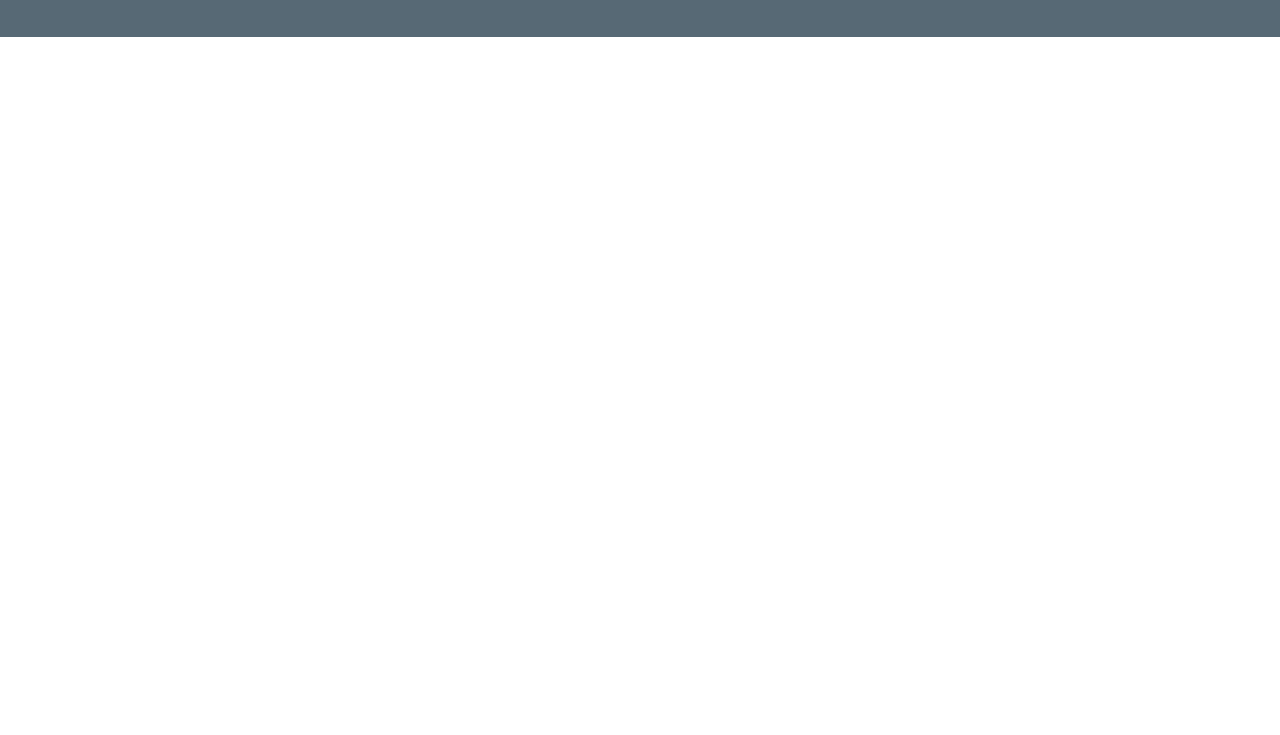
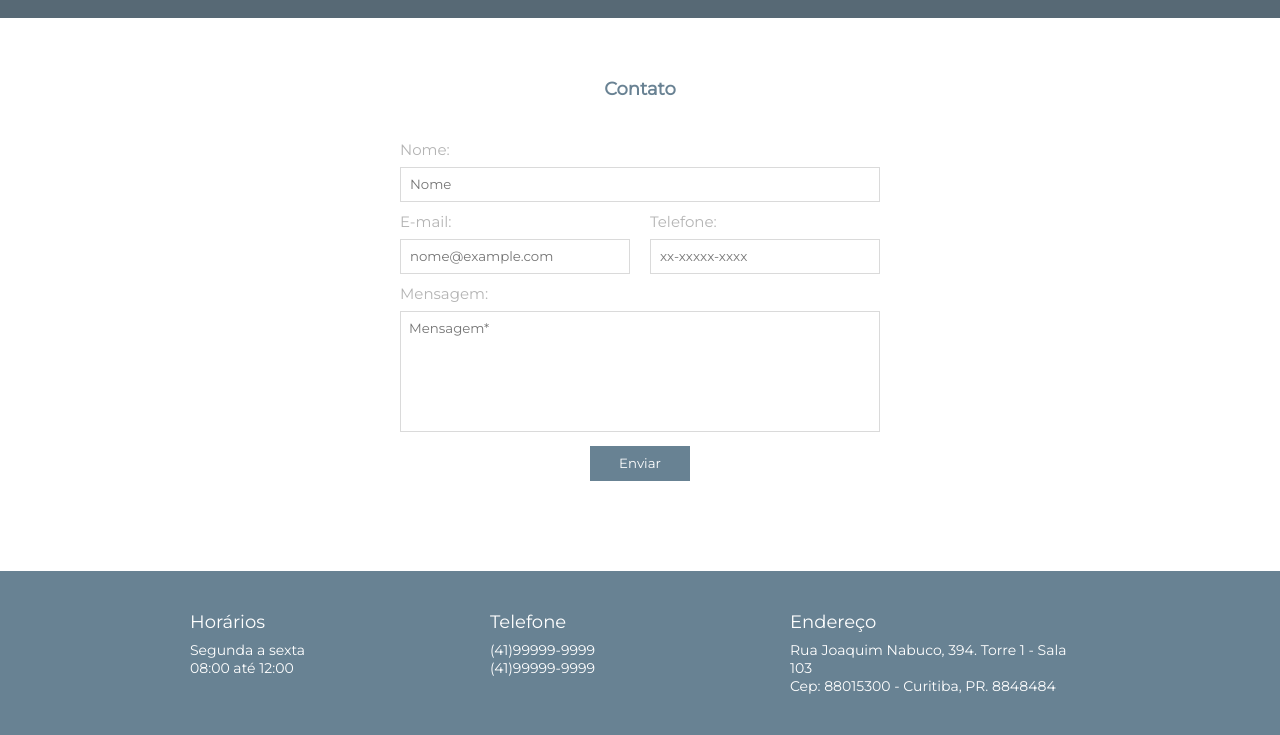
Before and after one commit to jeancrus/Projeto-front-end, a plain HTML site: page index.html in a window 1280 px wide. Shown: the part 2735-3470 px from the top of the page. Before the commit the page ends 2772 px from the top, so only its background shows below. Drawn offline with Linux system fonts and the light colour scheme.

Commit message:
Fim de footer

```diff
--- a/css/style.css
+++ b/css/style.css
@@ -252,6 +252,7 @@ section.tratamentos .tratamento-container {
 section.tratamentos .tratamento-single {
   width: 100%;
   padding: 20px;
+  text-align: center;
   /*
   background-image: url();
   */
@@ -360,6 +361,127 @@ section.depoimentos .depoimento-single {
   padding: 10px 0;
   font-size: 13px;
   line-height: 23px;
+}
+
+/***/
+
+/* Contato */
+
+section.contato {
+  padding: 60px 2%;
+}
+
+section.contato h2 {
+  color: #698293;
+  text-align: center;
+  font-size: 18px;
+}
+
+section.contato form {
+  width: 100%;
+  margin: 30px auto;
+  max-width: 500px;
+}
+
+.form-wraper {
+  float: left;
+  margin-top: 10px;
+  padding: 0 10px;
+}
+
+.w100 {
+  width: 100%;
+}
+
+.w50 {
+  width: 50%;
+}
+
+.form-wraper span {
+  font-size: 15px;
+  color: #b4b4b4;
+}
+
+.form-wraper input[type="text"] {
+  width: 100%;
+  height: 35px;
+  line-height: 35px;
+  padding-left: 9px;
+  border: 1px solid #dadada;
+  margin-top: 8px;
+}
+
+.form-wraper input[type="email"] {
+  width: 100%;
+  height: 35px;
+  line-height: 35px;
+  padding-left: 9px;
+  border: 1px solid #dadada;
+  margin-top: 8px;
+}
+
+.form-wraper input[type="tel"] {
+  width: 100%;
+  height: 35px;
+  line-height: 35px;
+  padding-left: 9px;
+  border: 1px solid #dadada;
+  margin-top: 8px;
+}
+
+.form-wraper textarea {
+  width: 100%;
+  margin-top: 8px;
+  padding: 8px;
+  height: 121px;
+  resize: none;
+  border: 1px solid #dadada;
+}
+
+.form-wraper input[type="submit"] {
+  display: inline-block;
+  width: 100px;
+  border: 0;
+  height: 35px;
+  background-color: #688293;
+  color: white;
+  cursor: pointer;
+  /* centralizar elemento
+  position: relative;
+  left: 50%;
+  transform: translateX(-50%);
+  -ms-transform: translateX(-50%);
+  */
+}
+
+/***/
+
+/* Footer */
+
+footer {
+  padding: 40px 2%;
+  background-color: #688293;
+}
+
+footer .container {
+  max-width: 900px;
+}
+
+footer .footer-block {
+  float: left;
+  width: calc(100% / 3);
+}
+
+footer h2 {
+  color: white;
+  font-size: 18px;
+  font-weight: normal;
+}
+
+footer p {
+  margin-top: 8px;
+  color: white;
+  font-size: 14px;
 }
 
 /***/
@@ -496,6 +618,16 @@ section.depoimentos .depoimento-single {
   .mosaico-social > div:nth-of-type(n + 4) {
     display: none;
   }
+
+  footer {
+    text-align: center;
+  }
+
+  footer .footer-block {
+    float: none;
+    width: 100%;
+    margin: 30px 0;
+  }
 }
 
 /***/
@@ -514,6 +646,10 @@ section.depoimentos .depoimento-single {
     /*background-color: chocolate;*/
     padding-top: calc(100% * 0.6);
   }
+
+  .w50 {
+    width: 100%;
+  }
 }
 
 @media screen and (max-width: 480px) {
--- a/index.html
+++ b/index.html
@@ -327,65 +327,47 @@
         <div
           style="background-image: url('');"
           class="img-mosaico-single-social"
-        >
-          1
-        </div>
+        ></div>
         <!--img-mosaico-single-social-->
         <div
           style="background-image: url('');"
           class="img-mosaico-single-social"
-        >
-          2
-        </div>
+        ></div>
         <!--img-mosaico-single-social-->
         <div
           style="background-image: url('');"
           class="img-mosaico-single-social"
-        >
-          3
-        </div>
+        ></div>
         <!--img-mosaico-single-social-->
         <div
           style="background-image: url('');"
           class="img-mosaico-single-social"
-        >
-          4
-        </div>
+        ></div>
         <!--img-mosaico-single-social-->
         <div
           style="background-image: url('');"
           class="img-mosaico-single-social"
-        >
-          5
-        </div>
+        ></div>
         <!--img-mosaico-single-social-->
         <div
           style="background-image: url('');"
           class="img-mosaico-single-social"
-        >
-          6
-        </div>
+        ></div>
         <!--img-mosaico-single-social-->
         <div
           style="background-image: url('');"
           class="img-mosaico-single-social"
-        >
-          7
-        </div>
+        ></div>
         <!--img-mosaico-single-social-->
         <div
           style="background-image: url('');"
           class="img-mosaico-single-social"
-        >
-          8
-        </div>
+        ></div>
         <!--img-mosaico-single-social-->
         <div
           style="background-image: url('');"
           class="img-mosaico-single-social"
-        >
-          9
-        </div>
+        ></div>
         <!--img-mosaico-single-social-->
       </div>
       <!--mosaico-social-->
@@ -402,5 +384,65 @@
       <div class="clear"></div>
     </section>
     <!--social-->
+    <section class="contato">
+      <h2>Contato</h2>
+      <form action="">
+        <div class="form-wraper w100">
+          <span>Nome:</span>
+          <input type="text" name="nome" id="" placeholder="Nome" />
+        </div>
+        <!--form-wraper-->
+        <div class="form-wraper w50">
+          <span>E-mail:</span>
+          <input
+            type="email"
+            name="email"
+            id=""
+            placeholder="nome@example.com"
+          />
+        </div>
+        <!--form-wraper-->
+        <div class="form-wraper w50">
+          <span>Telefone:</span>
+          <input type="tel" name="tel" id="" placeholder="xx-xxxxx-xxxx" />
+        </div>
+        <!--form-wraper-->
+        <div class="form-wraper w100">
+          <span>Mensagem:</span>
+          <textarea name="" id="" placeholder="Mensagem*"></textarea>
+        </div>
+        <!--form-wraper-->
+        <div class="form-wraper w100" style="text-align: center;">
+          <input type="submit" name="acao" value="Enviar" />
+        </div>
+        <!--form-wraper-->
+        <div class="clear"></div>
+      </form>
+    </section>
+    <!--contato-->
+    <footer>
+      <div class="container">
+        <div class="footer-block">
+          <h2>Horários</h2>
+          <p>Segunda a sexta<br />08:00 até 12:00</p>
+        </div>
+        <!--footer-block-->
+        <div class="footer-block">
+          <h2>Telefone</h2>
+          <p>(41)99999-9999 <br />(41)99999-9999</p>
+        </div>
+        <!--footer-block-->
+        <div class="footer-block">
+          <h2>Endereço</h2>
+          <p>
+            Rua Joaquim Nabuco, 394. Torre 1 - Sala 103 <br />
+            Cep: 88015300 - Curitiba, PR. 8848484
+          </p>
+        </div>
+        <!--footer-block-->
+        <div class="clear"></div>
+      </div>
+      <!--container-->
+    </footer>
   </body>
 </html>
```
